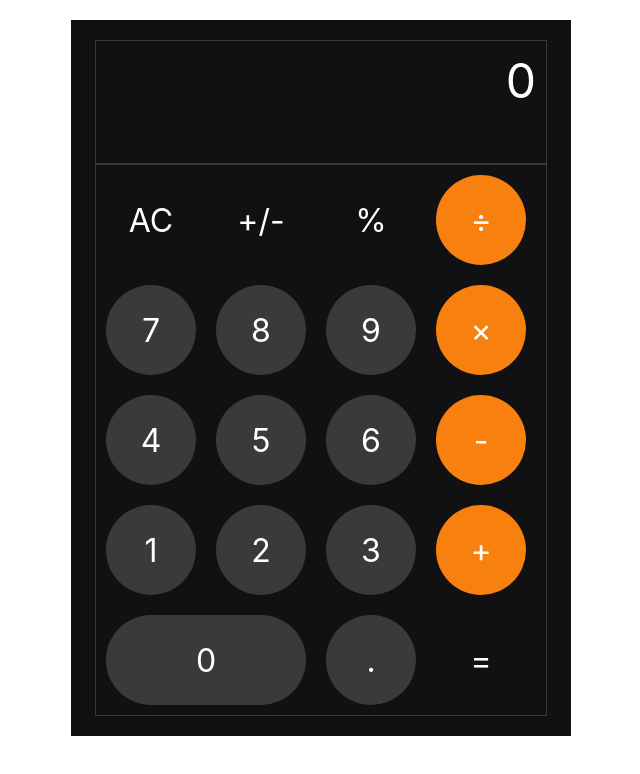
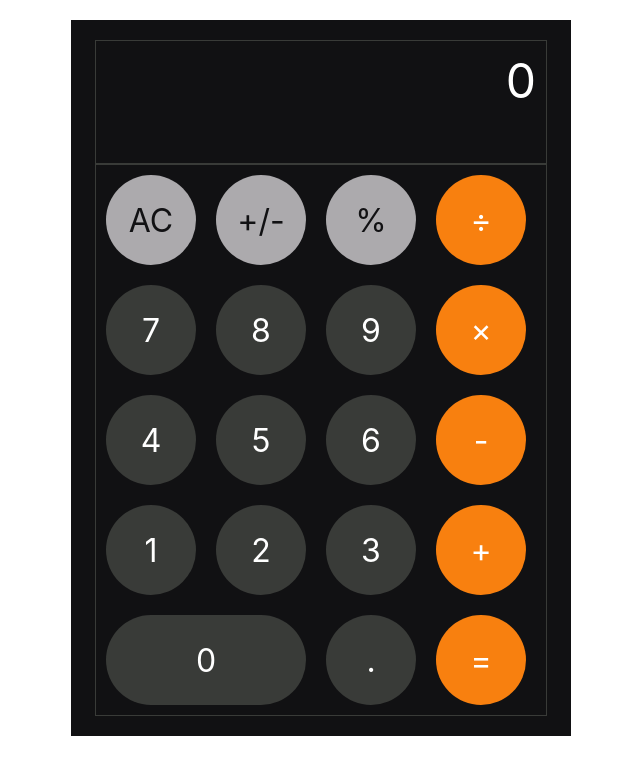
Before and after one commit to ErikKimsey/WindSprint_Calc, a React (Create React App) app: page / in a window 1280 px wide. Shown: the top 774 px of the page, without its empty margins (319-959 px from the left). Built offline with nearby package versions, Linux system fonts and the light colour scheme.

Commit message:
Created warn msgs for misc input types in App.js

```diff
--- a/src/App.js
+++ b/src/App.js
@@ -25,14 +25,34 @@ class App extends Component {
     }
     if (input.type === 'equals'){
       console.warn('not yet');
+      /**
+       * call calculations()
+       * Calculations() will:
+       * parse the array, making calculation per order of operations.
+       */
       return;
     }
     if(input.type === 'operator'){
       this.incrCalcArr(input.display);
     }
-    if(input.type === 'AC'){}
-    if(input.type === 'percent'){}
-    if(input.type === 'negative'){}
+    if(input.type === 'misc'){
+      if(input.type === 'AC'){
+        this.notAvailableYet(input);
+        // this.incrCalcArr(input.display);
+      }
+      if(input.type === 'percent'){
+        this.notAvailableYet(input);
+        // this.incrCalcArr(input.display);
+      }
+      if(input.type === 'negative'){
+        this.notAvailableYet(input);
+        // this.incrCalcArr(input.display);
+      }
+    }
+  }
+
+  notAvailableYet = (input) => {
+    console.warn(`${input.display} fxn not available yet`);
   }
 
   setCalculation = (input) => {
--- a/src/Buttons/components/Button.js
+++ b/src/Buttons/components/Button.js
@@ -13,6 +13,7 @@ export default class Button extends Component {
 
   componentDidMount(){
     this.addClass();
+    console.log(this.props);
   }
 
   /**
--- a/src/data/ButtonData.js
+++ b/src/data/ButtonData.js
@@ -4,17 +4,17 @@ export const buttonData = [
   {
     name: 'clear',
     display: 'AC',
-    type: 'AC',
+    type: 'misc',
   },
   {
     name: 'negative',
     display: '+/-',
-    type: 'negative',
+    type: 'misc',
   },
   {
     name: 'percent',
     display: '%',
-    type: 'percent',
+    type: 'misc',
   },
   {
     name: 'divide',
@@ -94,6 +94,6 @@ export const buttonData = [
   {
     name: 'equals',
     display: '=',
-    type:'equals'
+    type:'operator'
   },
 ]
```
